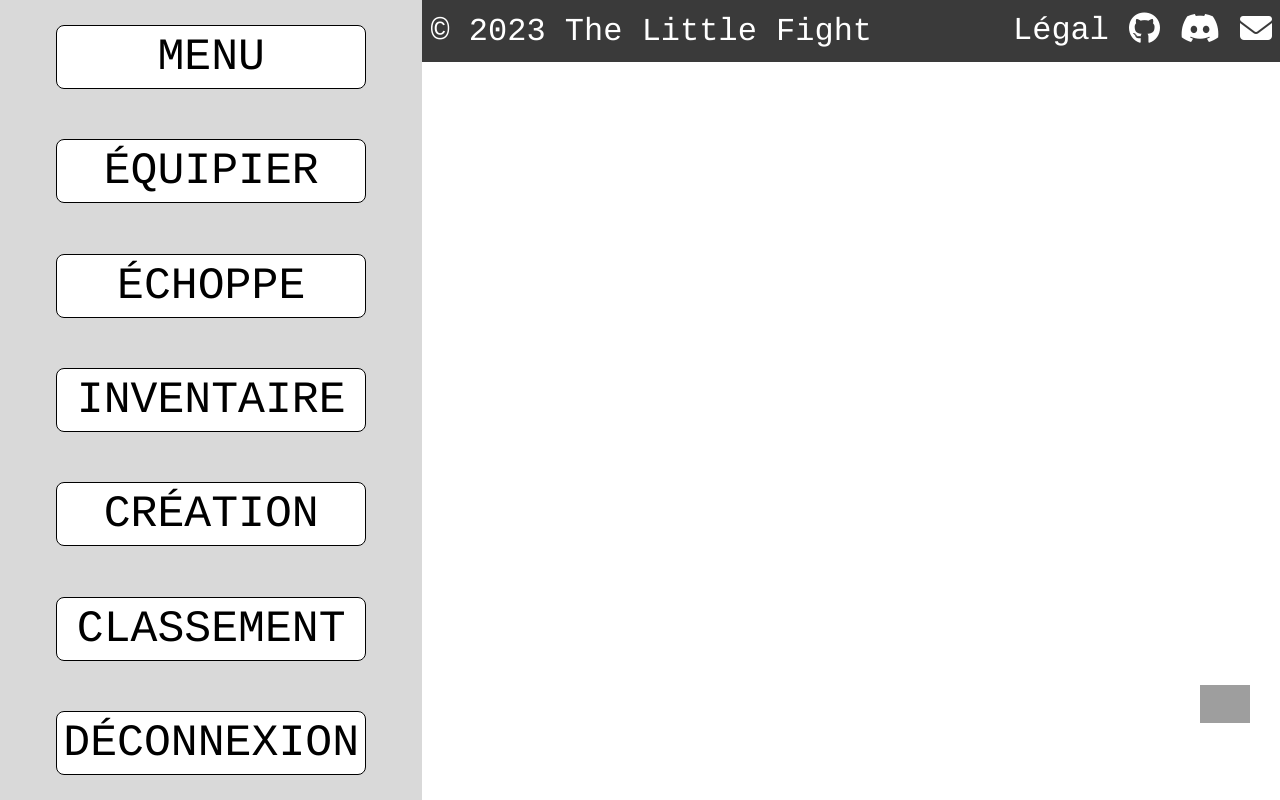
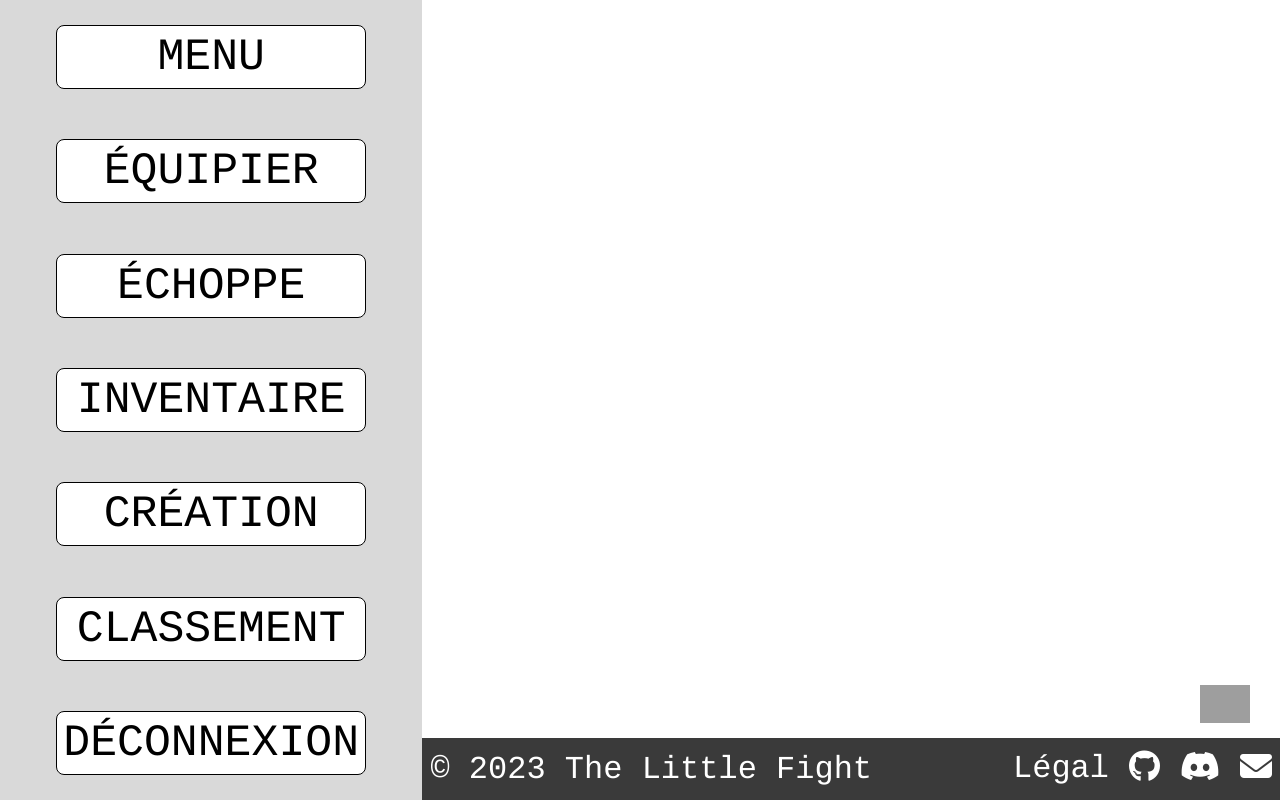
Before and after one commit to KrouriB/ProjetFightingGame, a Symfony app: template templates/creation/accessory.html.twig in a window 1280 px wide. Run offline with Twig, Linux system fonts and the light colour scheme; the template is opened without the code that fills it, so the values that code supplies are empty; some libraries are stand-ins or nearby versions; grey boxes are pictures that could not be loaded.

Commit message:
change class

```diff
--- a/templates/creation/accessory.html.twig
+++ b/templates/creation/accessory.html.twig
@@ -13,7 +13,7 @@
         <section class="shortSide flex">
             {% include "/nav/navMenuDesktop.html.twig" %}
         </section>
-        <section class="longSide">
+        <section class="longSide creationPage">
             {{ form_errors(accessory) }}
 
             {{ form_start(accessory) }}
```
